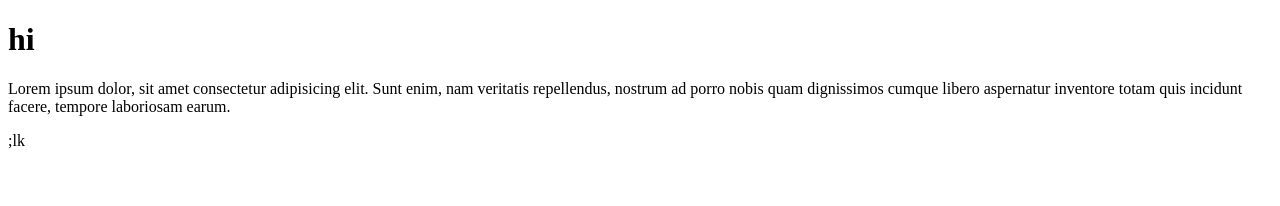
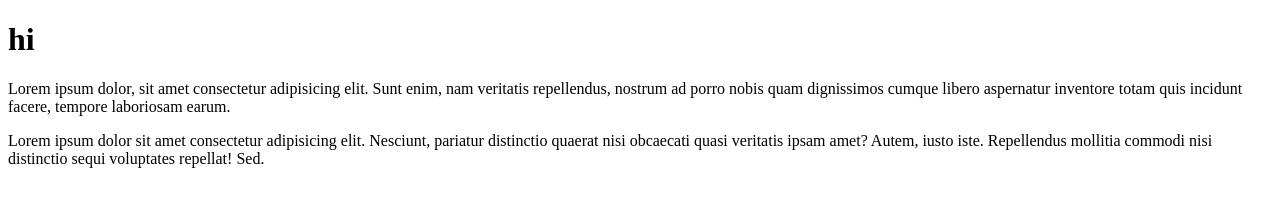
Before and after one commit to EugeneDubrova777/dateExp, a plain HTML site: page index.html in a window 1280 px wide. Drawn offline with Linux system fonts and the light colour scheme.

Commit message:
feat: test Friday, March 10, 2023, 11:56:43

```diff
--- a/index.html
+++ b/index.html
@@ -9,6 +9,6 @@
 <body>
   <h1>hi</h1>
   <p>Lorem ipsum dolor, sit amet consectetur adipisicing elit. Sunt enim, nam veritatis repellendus, nostrum ad porro nobis quam dignissimos cumque libero aspernatur inventore totam quis incidunt facere, tempore laboriosam earum.</p>
-  <p>;lk</p>
+  <p>Lorem ipsum dolor sit amet consectetur adipisicing elit. Nesciunt, pariatur distinctio quaerat nisi obcaecati quasi veritatis ipsam amet? Autem, iusto iste. Repellendus mollitia commodi nisi distinctio sequi voluptates repellat! Sed.</p>
 </body>
 </html>
```
